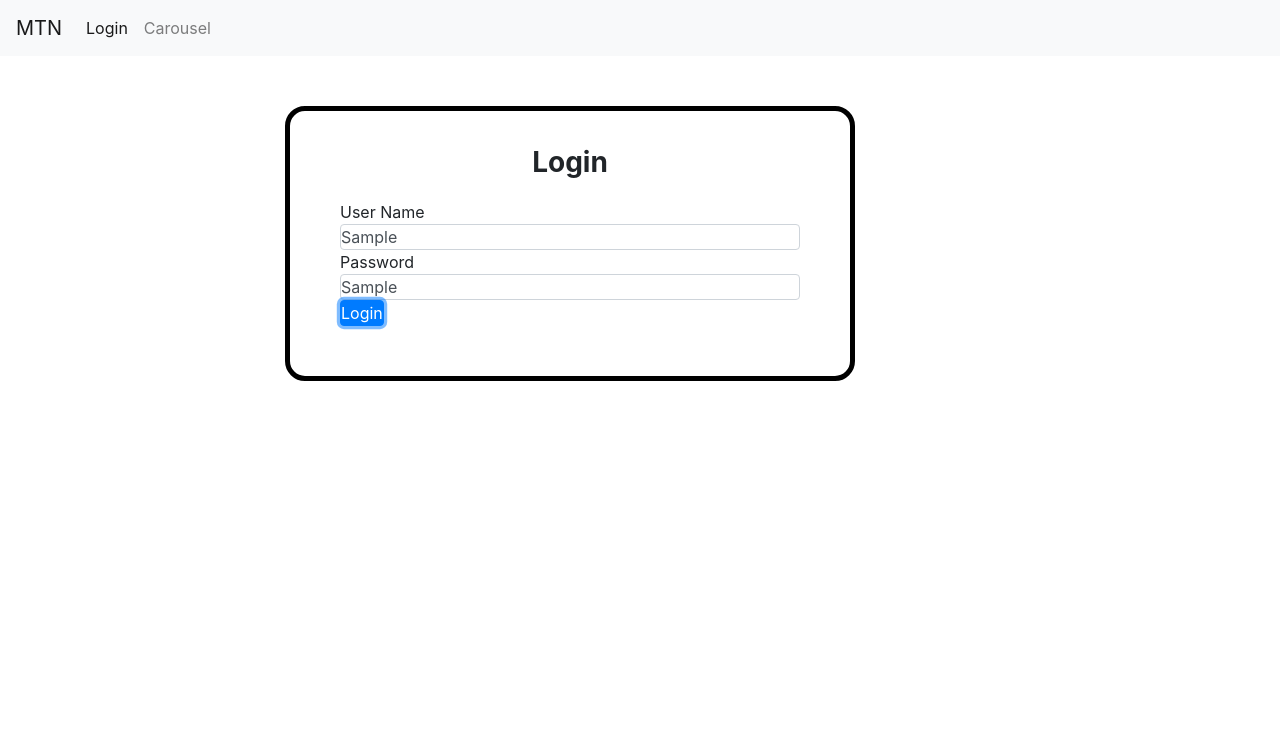
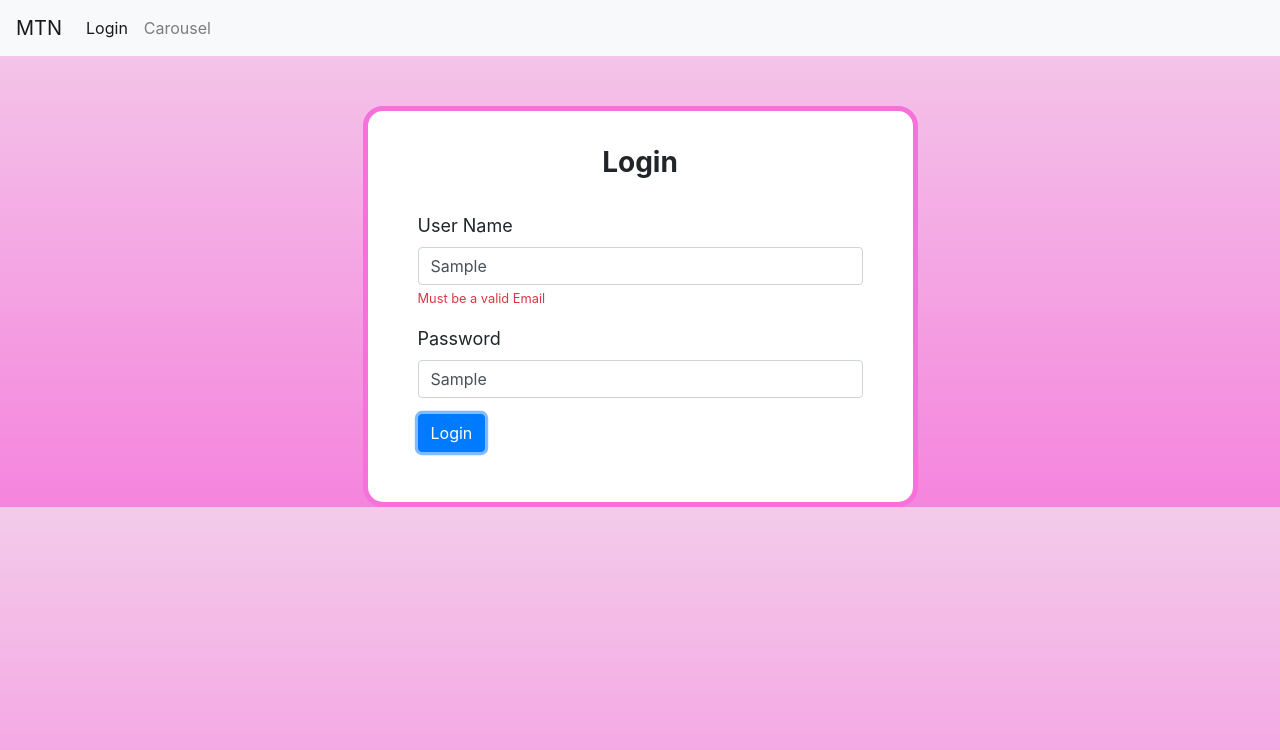
Before and after one commit to sanket5/MTN-A1, an Angular app: page / in a window 1280 px wide. Both pictures are taken after typing "Sample", "Sample" into the empty fields and a click on the button "Login". Shown: the top 750 px of the page. Built offline with nearby package versions, Linux system fonts and the light colour scheme.

Commit message:
Login Functionality

```diff
--- a/src/app/login/login.component.css
+++ b/src/app/login/login.component.css
@@ -1,17 +1,10 @@
 
-*{
-    margin: 0;
-    padding: 0;
-}
-html{
-    background: linear-gradient(to bottom, #fff5e7 , #f5c484);
-}
 
 
 .card{
     width: 50%;
     margin: 0 auto;
-    border: 5px black solid;
+    border: 5px #f771da solid;
     border-radius: 20px;
     margin-top: 50px;
     padding: 30px;
@@ -26,3 +19,8 @@ html{
     font-weight: bolder;
     margin-top: 5px;
 }
+
+.form_label{
+    font-size: large;
+    font-weight: 400;
+}
--- a/src/app/login/login.component.html
+++ b/src/app/login/login.component.html
@@ -5,17 +5,23 @@
             <h3 class="card-title"> Login </h3>
             <form [formGroup]="loginForm" class="login_form" (ngSubmit)="onLogin()" >
                 <div class="form-group">
-                    <label for="email">User Name</label>
-                    <input type="text" id="uname" class="form-control" placeholder="abc@mtn.com" formControlName="email">
+                    <label class="form_label" for="email">User Name</label>
+                    <input type="text" id="uname" class="form-control" placeholder="abc@mtn.com" formControlName="email" required>
+                    <small *ngIf="email.invalid && (email.dirty || email.touched)" id="unameErr" class="text-danger">Must be a valid Email</small>
+
                 </div>
                 <div class="form-group">
-                    <label for="password">Password</label>
-                    <input type="text" id="pass" class="form-control" placeholder="Password containing characters between 6 and 20" formControlName="password">
+                    <label class="form_label" for="password">Password</label>
+                    <input type="text" id="pass" class="form-control" placeholder="Password containing characters between 6 and 20" formControlName="password" required>
+                    <small *ngIf="password.invalid && (password.dirty || password.touched)" id="passErr" class="text-danger" > Invalid Password, Must have 6-20 characters</small>
                 </div>
                 <div>
                     <button class="btn btn-primary" type="submit" > Login</button>
                 </div>
             </form>
         </div>
+        <div *ngIf="isSubmitted">
+            <span> Data Submitted Successfully </span>
+        </div>
     </div>
 </div>
--- a/src/app/login/login.component.ts
+++ b/src/app/login/login.component.ts
@@ -1,5 +1,5 @@
 import { Component, OnInit } from '@angular/core';
-import { FormBuilder, FormGroup } from '@angular/forms';
+import { FormBuilder, FormGroup, Validators } from '@angular/forms';
 
 @Component({
   selector: 'app-login',
@@ -8,8 +8,10 @@ import { FormBuilder, FormGroup } from '@angular/forms';
 })
 export class LoginComponent implements OnInit {
 
+  isSubmitted: boolean = false
+  loginForm:FormGroup
+
   constructor(private fb: FormBuilder) { }
-  loginForm:FormGroup
 
   ngOnInit(): void {
     this.createForm()
@@ -18,13 +20,22 @@ export class LoginComponent implements OnInit {
   //Creating form for login
   createForm(){
     this.loginForm = this.fb.group({
-      email:['',],
-      password:['',]
+      email:['', [Validators.email]],
+      password:['', [Validators.minLength(6), Validators.maxLength(20)]]
     })
   }
 
+  //get controlls
+  get email() { return this.loginForm.get('email')};
+  get password() { return this.loginForm.get('password')};
+
   onLogin(){
     console.log(this.loginForm.value);
+    if (this.loginForm.valid){
+      this.isSubmitted = true
+    }else{
+
+    }
   }
 
 }
--- a/src/index.html
+++ b/src/index.html
@@ -8,6 +8,7 @@
   <link rel="icon" type="image/x-icon" href="favicon.ico">
 
   <link rel="stylesheet" href="https://maxcdn.bootstrapcdn.com/bootstrap/4.0.0/css/bootstrap.min.css" integrity="sha384-Gn5384xqQ1aoWXA+058RXPxPg6fy4IWvTNh0E263XmFcJlSAwiGgFAW/dAiS6JXm" crossorigin="anonymous">
+
 </head>
 <body>
   <app-root></app-root>
--- a/src/styles.css
+++ b/src/styles.css
@@ -1 +1,6 @@
 /* You can add global styles to this file, and also import other style files */
+
+
+body{
+    background: linear-gradient(to bottom,  #f3cbea , #f584dd);
+}
```
